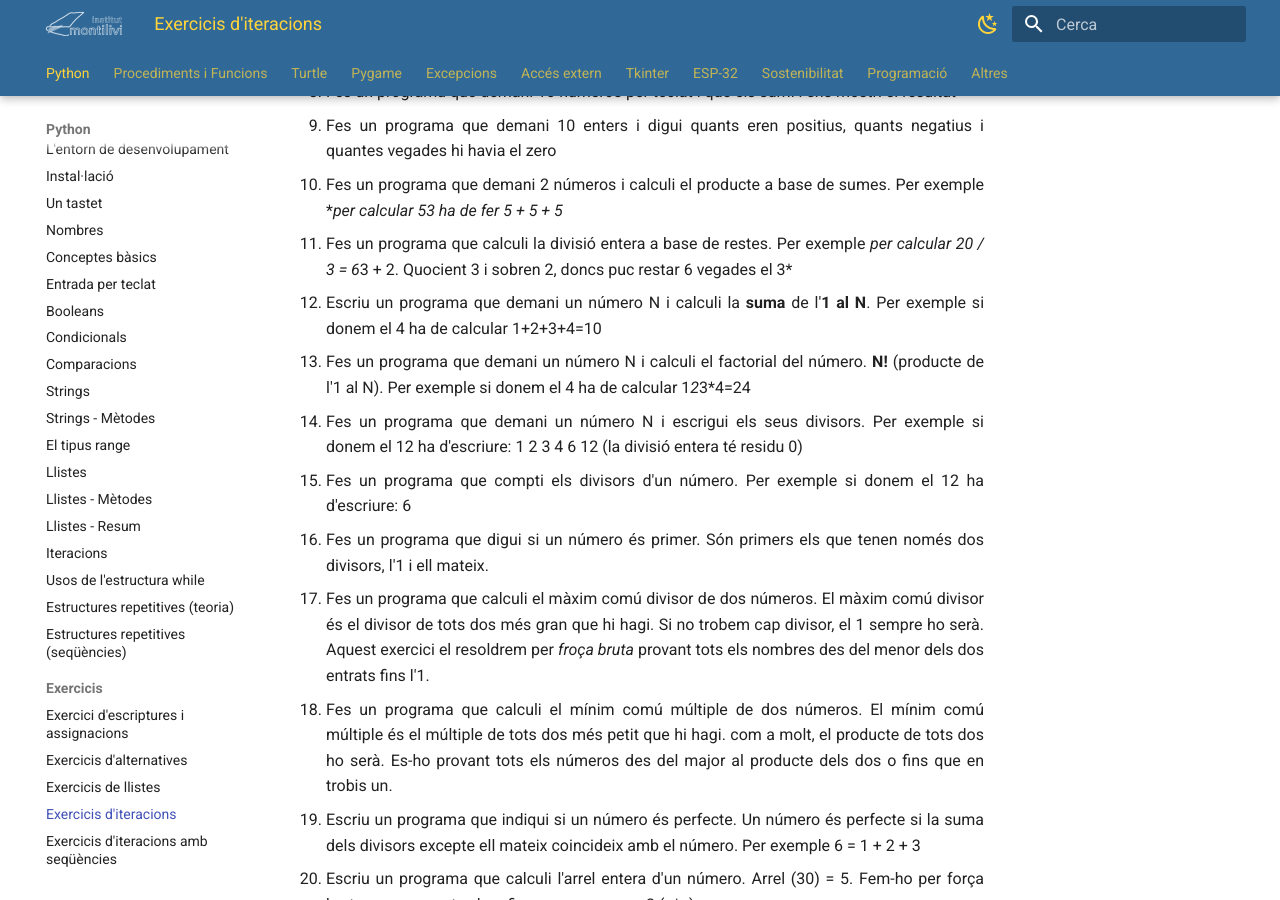
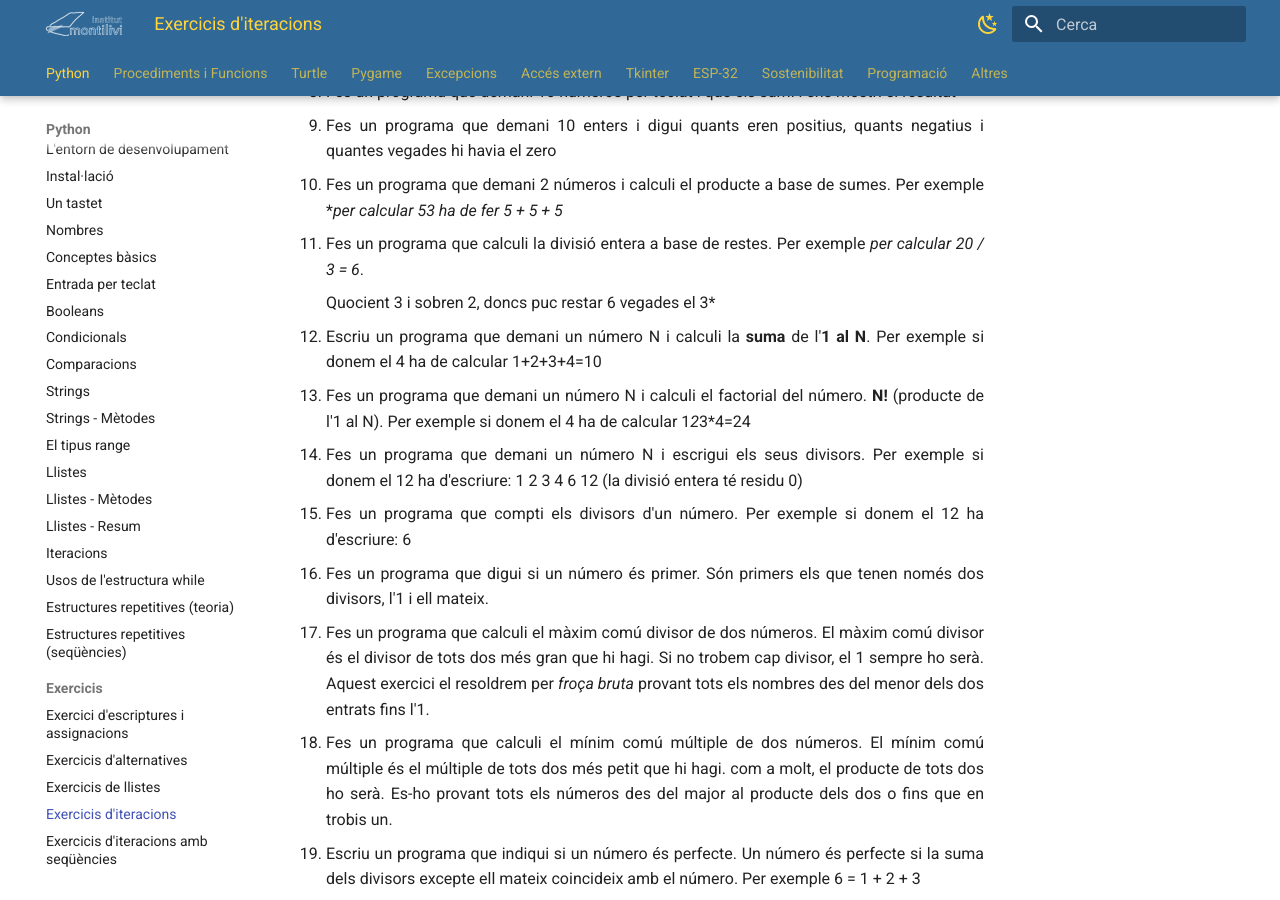
Before and after one commit to nbuisac/ASIX_OPT, an MkDocs documentation site: the page built from docs/python/py_iter001ex.md, in a window 1280 px wide and 900 px high, scrolled down 510 px. Built offline with MkDocs 1.6.1 and Material for MkDocs 9.7.7, drawn with Linux system fonts in a browser that asks for light colours.

Commit message:
bug ex iteracions

```diff
--- a/docs/python/py_iter001ex.md
+++ b/docs/python/py_iter001ex.md
@@ -22,7 +22,9 @@ Resol aquests exercicis d'iteracions amb [`for`][for] i/o [`while`][while].
 
 10. Fes un programa que demani 2 números i calculi el producte a base de sumes. Per exemple **per calcular 5*3 ha de fer 5 + 5 + 5**
 
-11. Fes un programa que calculi la divisió entera a base de restes. Per exemple *per calcular 20 / 3 = 6*3 + 2. Quocient 3 i sobren 2, doncs puc restar 6 vegades el 3*
+11. Fes un programa que calculi la divisió entera a base de restes. Per exemple *per calcular 20 / 3 = 6*.
+
+    Quocient 3 i sobren 2, doncs puc restar 6 vegades el 3*
 
 12. Escriu un programa que demani un número N i calculi la **suma** de l'**1 al N**. Per exemple si donem el 4 ha de calcular 1+2+3+4=10
 
```
